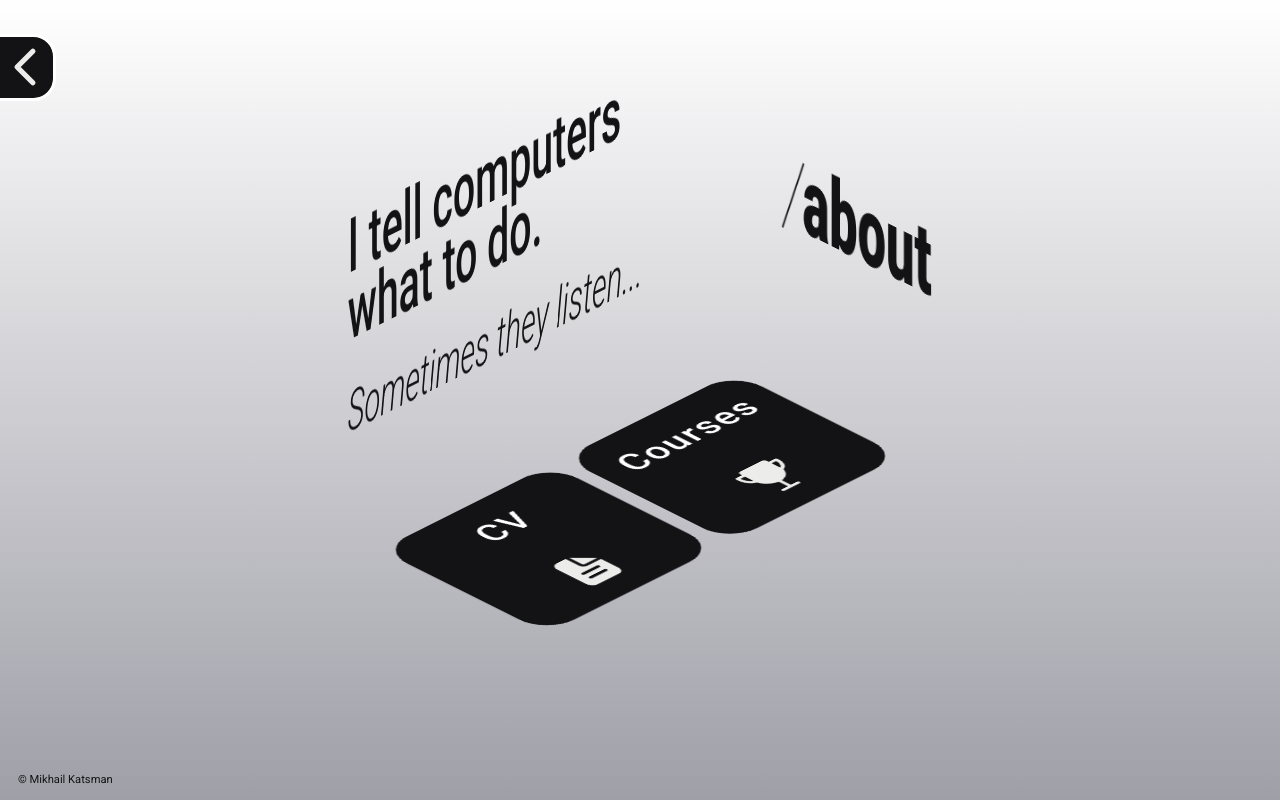
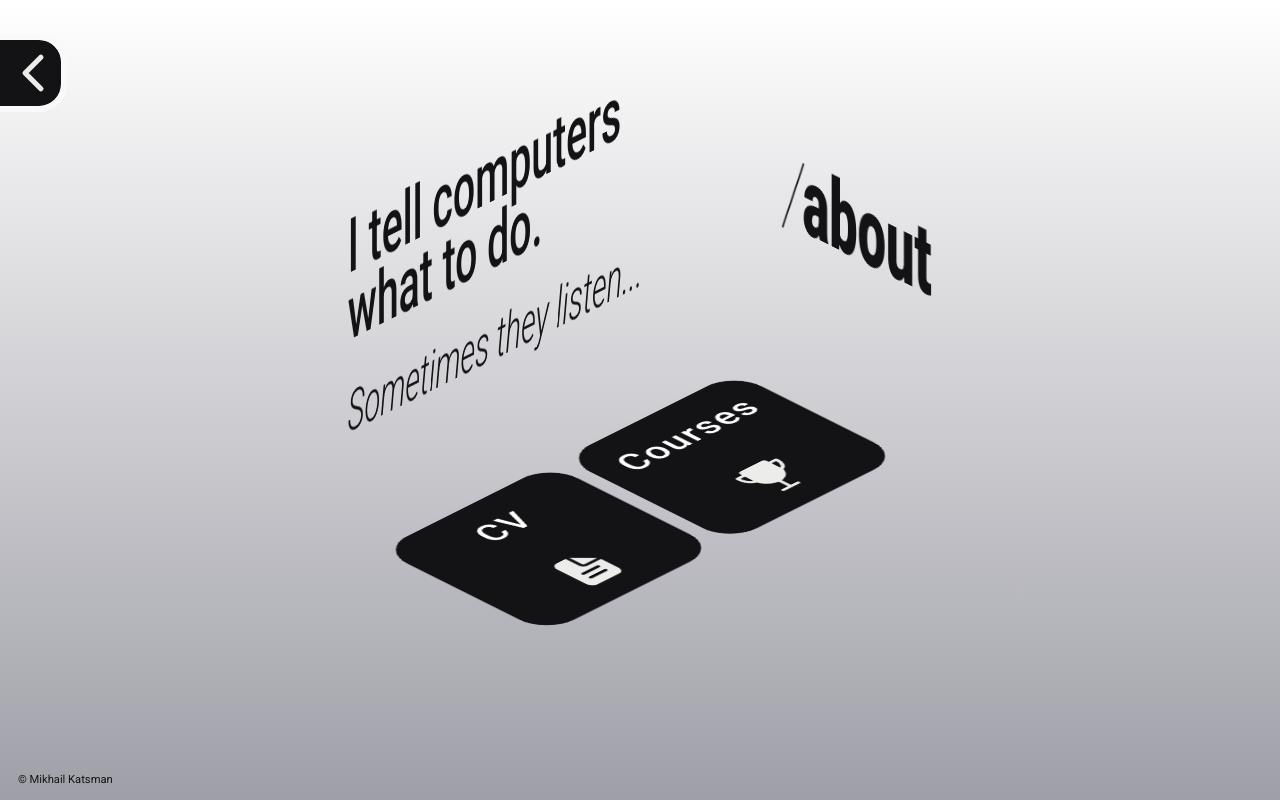
Before and after one commit to mikhailkatsman/my-portfolio, a Next.js app: page /about in a window 1280 px wide. Built offline with nearby package versions, Linux system fonts and the light colour scheme.

Commit message:
back button adj

```diff
--- a/components/UI/Back.js
+++ b/components/UI/Back.js
@@ -12,7 +12,7 @@ export default function Back() {
         buttonRef.current.classList.add(classes.disappear);
         setTimeout(() => {
             router.back();
-        }, 300);
+        }, 200);
     }
 
     return (
--- a/components/UI/Back.module.css
+++ b/components/UI/Back.module.css
@@ -3,8 +3,8 @@
 	margin-top: 3rem;
 	left: -2rem;
 
-	width: 7rem;
-	height: 6rem;
+	width: 8rem;
+	height: 7rem;
 
 	z-index: 9999;
 
@@ -15,9 +15,9 @@
 	background-color: var(--night);
 	cursor: pointer;
 
-	border: 0.3rem solid var(--pure-white);
-	border-radius: 0 2rem 2rem 0;
-	box-shadow: inset 0 0 0 0.2rem var(--night);
+	border: 0.54rem solid #f9f9f9;
+	border-radius: 0 2.5rem 2.5rem 0;
+	box-shadow: inset 0 0 0 0.3rem var(--night);
 	background-clip: content-box;
 
 	animation-name: appear;
```
